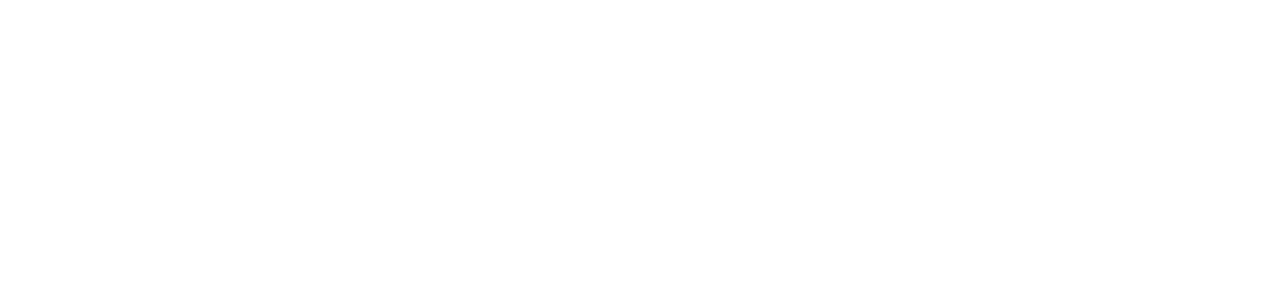
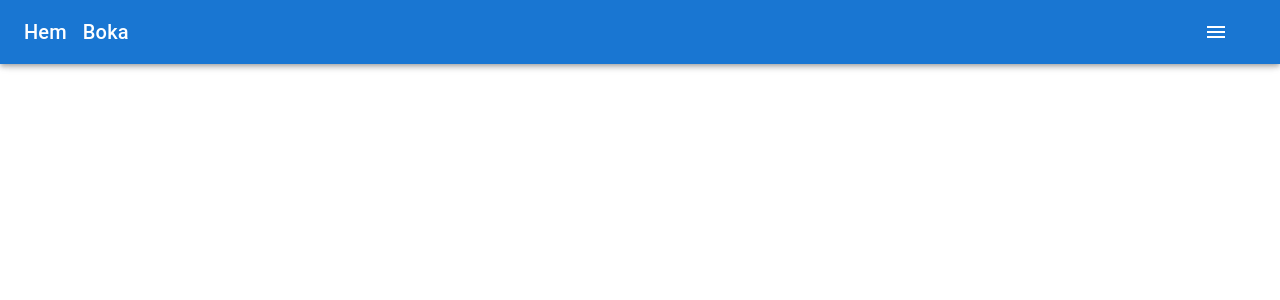
Before and after one commit to thallberg/Laboration, a React (Vite) app in the folder Laboration-app/: page / in a window 1280 px wide. Shown: the top 300 px of the page. Built offline with nearby package versions, Linux system fonts and the light colour scheme.

Commit message:
lagt till navbar.jsx, skapat en navbar emd länkar samt meny

```diff
--- a/Laboration-app/src/App.jsx
+++ b/Laboration-app/src/App.jsx
@@ -1,4 +1,6 @@
-import { useState } from 'react'
+
+import Navbar from './Components/navbar'
+
 
 
 function App() {
@@ -6,7 +8,7 @@
 
   return (
     <>
-
+ <Navbar/>
     </>
   )
 }
--- /dev/null
+++ b/Laboration-app/src/Components/navbar.jsx
@@ -0,0 +1,86 @@
+import React, { useState } from "react";
+import AppBar from "@mui/material/AppBar";
+import Box from "@mui/material/Box";
+import Toolbar from "@mui/material/Toolbar";
+import IconButton from "@mui/material/IconButton";
+import MenuIcon from "@mui/icons-material/Menu";
+import Drawer from "@mui/material/Drawer";
+import List from "@mui/material/List";
+import Divider from "@mui/material/Divider";
+import ListItem from "@mui/material/ListItem";
+import ListItemText from "@mui/material/ListItemText";
+import { Link, Typography } from "@mui/material";
+
+const Navbar = () => {
+  const [open, setOpen] = useState(false);
+
+  const toggleDrawer = (newOpen) => () => {
+    setOpen(newOpen);
+  };
+
+  const DrawerList = (
+    <Box sx={{ width: 200 }} role="presentation">
+      <List>
+        <ListItem>
+          <Link to="/">
+            <ListItemText primary="Hem" />
+          </Link>
+        </ListItem>
+        <Divider />
+
+        <ListItem button>
+          <Link to="/booking">
+            <ListItemText primary="Boka" />
+          </Link>
+        </ListItem>
+        <Divider />
+      </List>
+    </Box>
+  );
+
+  return (
+    <Box sx={{ flexGrow: 1 }}>
+      <AppBar position="fixed">
+        <Toolbar>
+          <Box sx={{ display: "flex", gap: 2 }}>
+            <Link
+              className="navbar-links"
+              to="/"
+              style={{color: "inherit" }}
+            >
+              <Typography variant="h6" component="div">
+                Hem
+              </Typography>
+            </Link>
+            <Link
+              className="navbar-links"
+              to="/booking"
+              style={{ color: "inherit" }}
+            >
+              <Typography variant="h6" component="div">
+                Boka
+              </Typography>
+            </Link>
+          </Box>
+          <IconButton
+            className="hamburgermenu"
+            style={{ marginLeft: "auto" }}
+            size="large"
+            edge="start"
+            color="inherit"
+            aria-label="menu"
+            sx={{ mr: 2 }}
+            onClick={() => toggleDrawer(true)()}
+          >
+            <MenuIcon />
+          </IconButton>
+        </Toolbar>
+      </AppBar>
+      <Drawer anchor="right" open={open} onClose={toggleDrawer(false)}>
+        {DrawerList}
+      </Drawer>
+    </Box>
+  );
+};
+
+export default Navbar;
```
